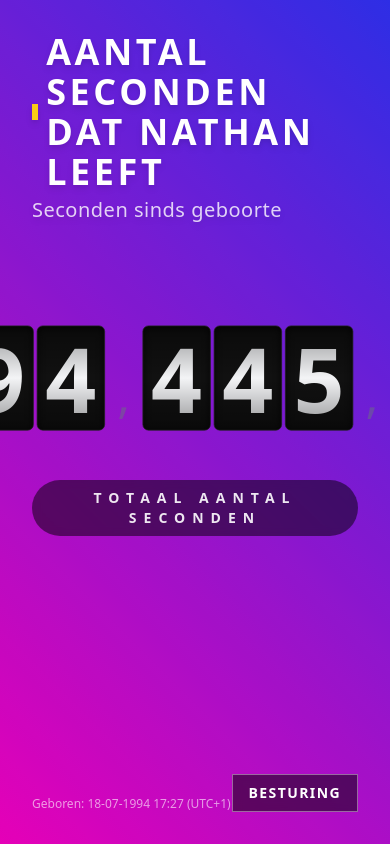
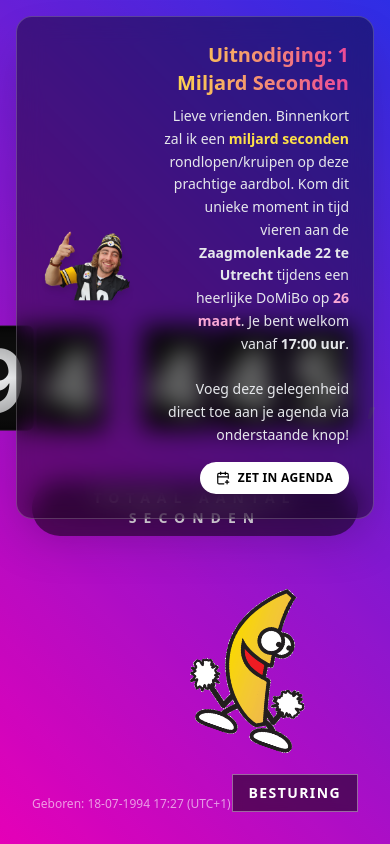
Before and after one commit to StellarAutomate/miljardseconde, a React (Vite) app: page / in a window 390 px wide. Built offline with nearby package versions, Linux system fonts and the light colour scheme.

Commit message:
Optimize mobile layout and add auto-gifs

```diff
--- a/App.tsx
+++ b/App.tsx
@@ -78,8 +78,15 @@ const App: React.FC = () => {
       <div className="relative z-10 w-full min-h-screen flex flex-col items-center justify-center p-8 pointer-events-none">
 
         {/* Header */}
-        <header className="absolute top-0 left-0 w-full p-8 flex justify-between items-start pointer-events-auto">
-          <div className="flex flex-col drop-shadow-md">
+        <header className="absolute top-0 left-0 w-full p-4 md:p-8 flex flex-col items-center md:flex-row md:justify-between md:items-start pointer-events-auto z-50">
+
+          {/* Invitation Card (Moves to top on mobile, Right on Desktop) */}
+          <div className="w-full md:w-auto flex justify-center md:order-2 md:justify-end mb-4 md:mb-0">
+            <InvitationCard />
+          </div>
+
+          {/* Title Text (Hidden on mobile, Visible on Desktop, Left on Desktop) */}
+          <div className="hidden md:flex flex-col drop-shadow-md md:order-1 text-left">
             <h1 className="text-4xl font-bold uppercase tracking-widest flex items-center gap-2">
               <span className="inline-block w-4 h-4 bg-yellow-400"></span>
               Aantal seconden dat Nathan leeft
@@ -87,10 +94,6 @@ const App: React.FC = () => {
             <p className="text-xl opacity-80 mt-1 font-light tracking-wide">
               Seconden sinds geboorte
             </p>
-          </div>
-
-          <div className="hidden md:block">
-            <InvitationCard />
           </div>
         </header>
 
--- a/components/ClickEffects.tsx
+++ b/components/ClickEffects.tsx
@@ -59,6 +59,50 @@ export const ClickEffects: React.FC<ClickEffectProps> = ({ isActive }) => {
         };
     }, [isActive]);
 
+    // Random Auto-Spawn Logic
+    useEffect(() => {
+        if (!isActive || GIF_URLS.length === 0) return;
+
+        let timeoutId: NodeJS.Timeout;
+
+        const spawnRandomGif = () => {
+            // Random delay between 2s and 8s (avg 5s)
+            const delay = 2000 + Math.random() * 6000;
+
+            timeoutId = setTimeout(() => {
+                const id = Date.now();
+                const src = GIF_URLS[Math.floor(Math.random() * GIF_URLS.length)];
+
+                // Random position (avoiding edges slightly)
+                const x = 10 + Math.random() * 80; // %
+                const y = 10 + Math.random() * 80; // %
+
+                const newSpawn: SpawnedGif = {
+                    id,
+                    x: window.innerWidth * (x / 100),
+                    y: window.innerHeight * (y / 100),
+                    rotation: (Math.random() - 0.5) * 60,
+                    scale: 0.5 + Math.random() * 1.5,
+                    src
+                };
+
+                setSpawns(prev => [...prev, newSpawn]);
+
+                // Cleanup spawn
+                setTimeout(() => {
+                    setSpawns(prev => prev.filter(s => s.id !== id));
+                }, 3000);
+
+                // Schedule next spawn
+                spawnRandomGif();
+            }, delay);
+        };
+
+        spawnRandomGif();
+
+        return () => clearTimeout(timeoutId);
+    }, [isActive]);
+
     return (
         <div className="fixed inset-0 pointer-events-none z-40 overflow-hidden">
             <AnimatePresence>
```
